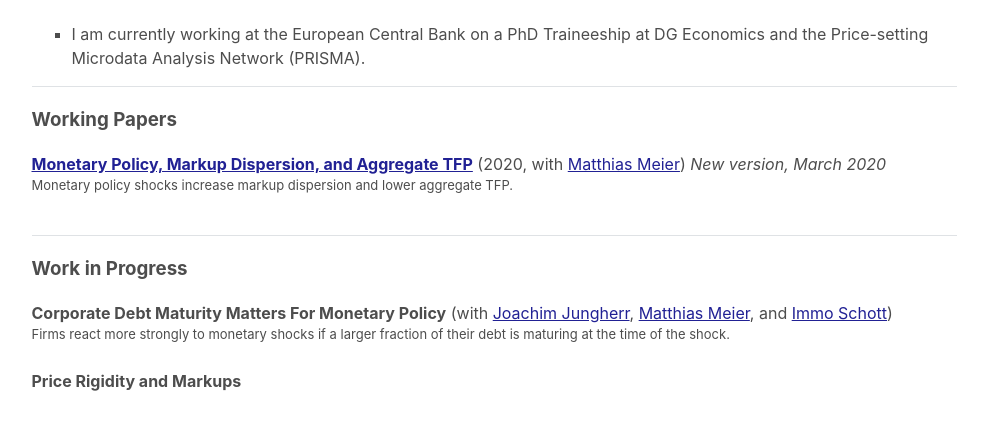
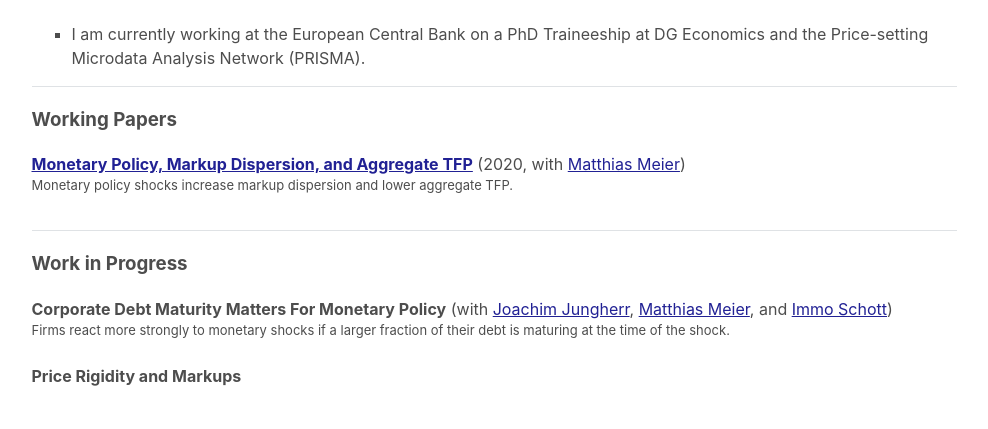
Before and after one commit to mk1564/treinelt.github.io, a plain HTML site: page index.html in a window 1280 px wide. Shown: the part 215-644 px from the top of the page, without its empty margins (146-1134 px from the left). Drawn offline with Linux system fonts and the light colour scheme.

Commit message:
New WP version

```diff
--- a/index.html
+++ b/index.html
@@ -86,15 +86,17 @@
 
 
 <b><a href="files/MR_MarkupDispersion.pdf">Monetary Policy, Markup Dispersion, and Aggregate TFP</a></b>
-(2020, with <a href="https://sites.google.com/site/matthias1meier1/" target="_blank">Matthias Meier</a>) <i> New version, March 2020 </i>
+(2020, with <a href="https://sites.google.com/site/matthias1meier1/" target="_blank">Matthias Meier</a>)
 
 <br>
 
 <div class="abstract">
 Monetary policy shocks increase markup dispersion and lower aggregate TFP.
-</div>
 
 <br>
+<br>
+
+</div>
 
 <hr>
 
```
Also changed, not shown: 1 other file.
